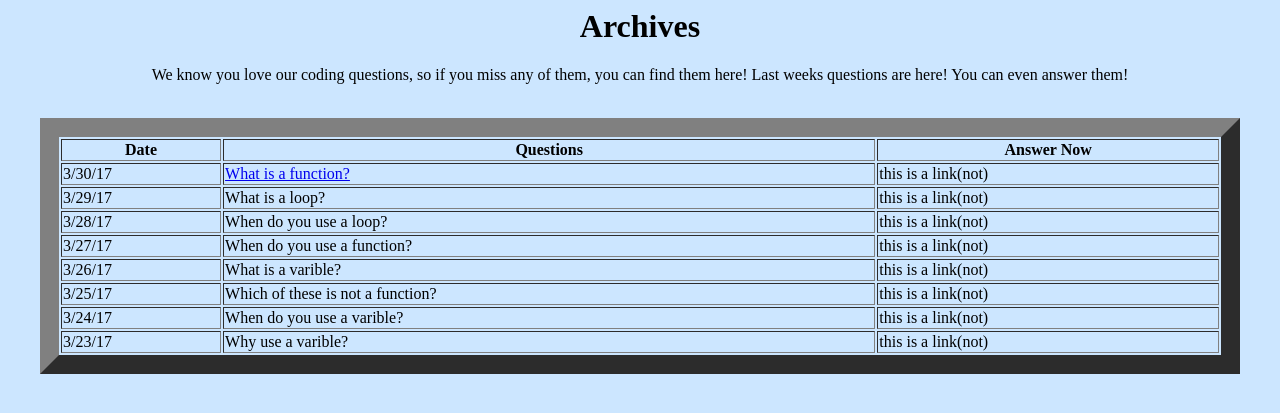
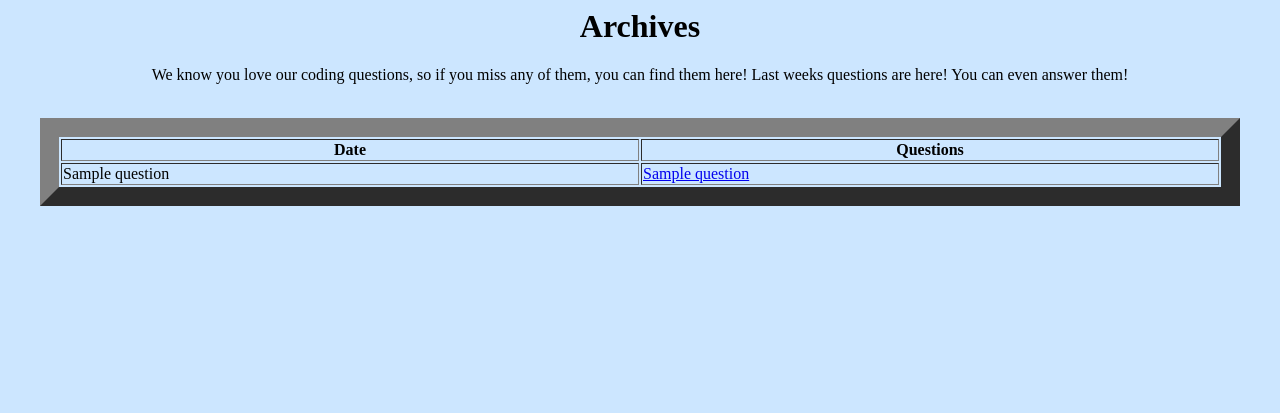
Before and after one commit to wellesleygwc/2016, a Flask app: template question-of-the-day/templates/Archives.html in a window 1280 px wide. Shown: the top 413 px of the page. Run offline with Flask 2, Linux system fonts and the light colour scheme; the template is opened without the code that fills it: most values are stand-ins (such as "Sample title", 1, 10 or a date in 2020); parts of the project's set-up code (start-up, migrations or seed data) failed here and were passed over.

Commit message:
Version 101

```diff
--- a/question-of-the-day/templates/Archives.html
+++ b/question-of-the-day/templates/Archives.html
@@ -41,48 +41,14 @@ font-size: 40;
     <tr>
         <th>Date</th>
         <th>Questions</th>
-        <th>Answer Now</th>
     </tr>
+    {% for question in summary %}
     <tr>
-        <td>3/30/17</td>
-        <td><a href="Question"> What is a function?</a></td>
-        <td>this is a link(not)</td>
+        <td>{{ question[2] }}</td>
+        <td><a href="question?id={{question[0]}}"> {{ question[1] }}</a></td>
     </tr>
-    <tr>
-        <td>3/29/17</td>
-        <td>What is a loop?</td>
-        <td>this is a link(not)</td>
-    </tr>
-    <tr>
-        <td>3/28/17</td>
-        <td>When do you use a loop?</td>
-        <td>this is a link(not)</td>
-    </tr>
-    <tr>
-        <td>3/27/17</td>
-        <td>When do you use a function?</td>
-        <td>this is a link(not)</td>
-    </tr>
-    <tr>
-        <td>3/26/17</td>
-        <td>What is a varible?</td>
-        <td>this is a link(not)</td>
-    </tr>
-    <tr>
-        <td>3/25/17</td>
-        <td>Which of these is not a function?</td>
-        <td>this is a link(not)
-    </td>
-    <tr>
-        <td>3/24/17</td>
-        <td>When do you use a varible?</td>
-        <td>this is a link(not)</td>
-    </tr>
-    <tr>
-        <td>3/23/17</td>
-        <td>Why use a varible?</td>
-        <td>this is a link(not)</td>
-    </tr>
+    {% endfor %}
+
 </table>
 </body>
 </html>
```
